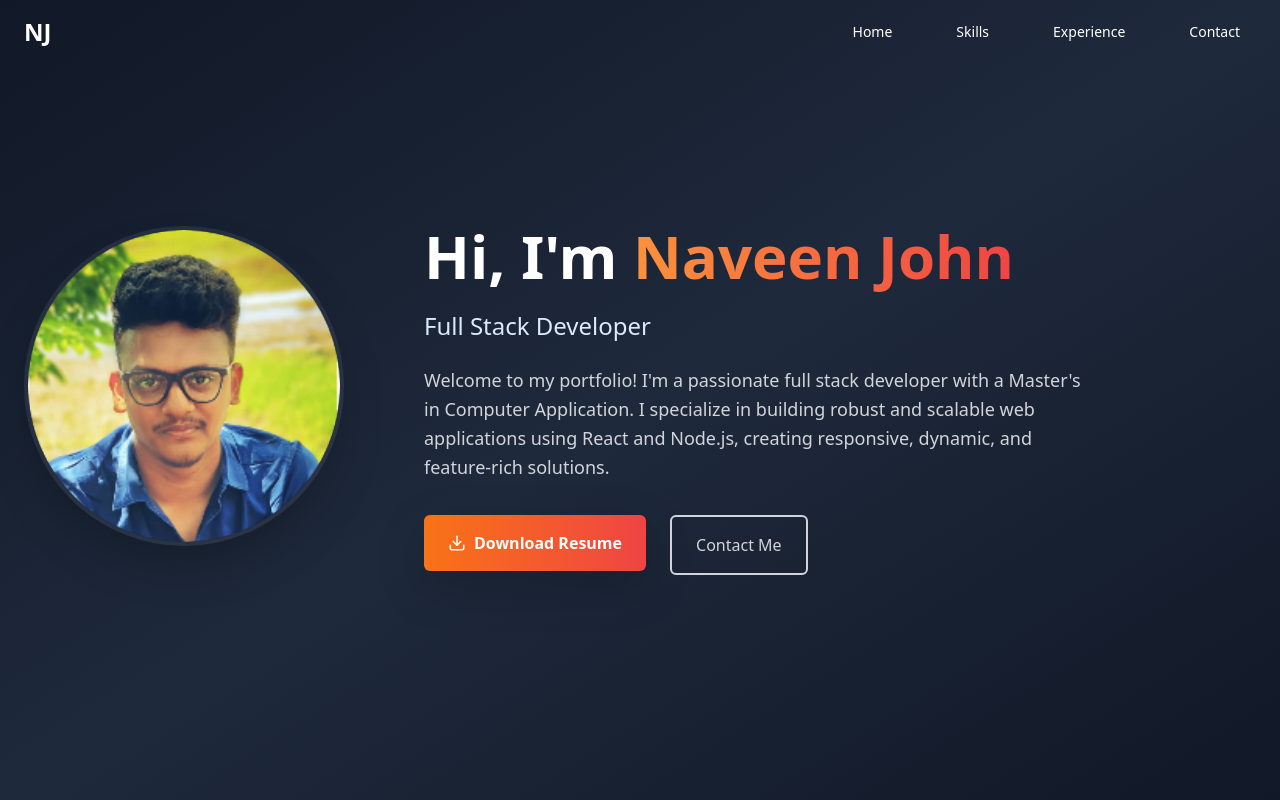
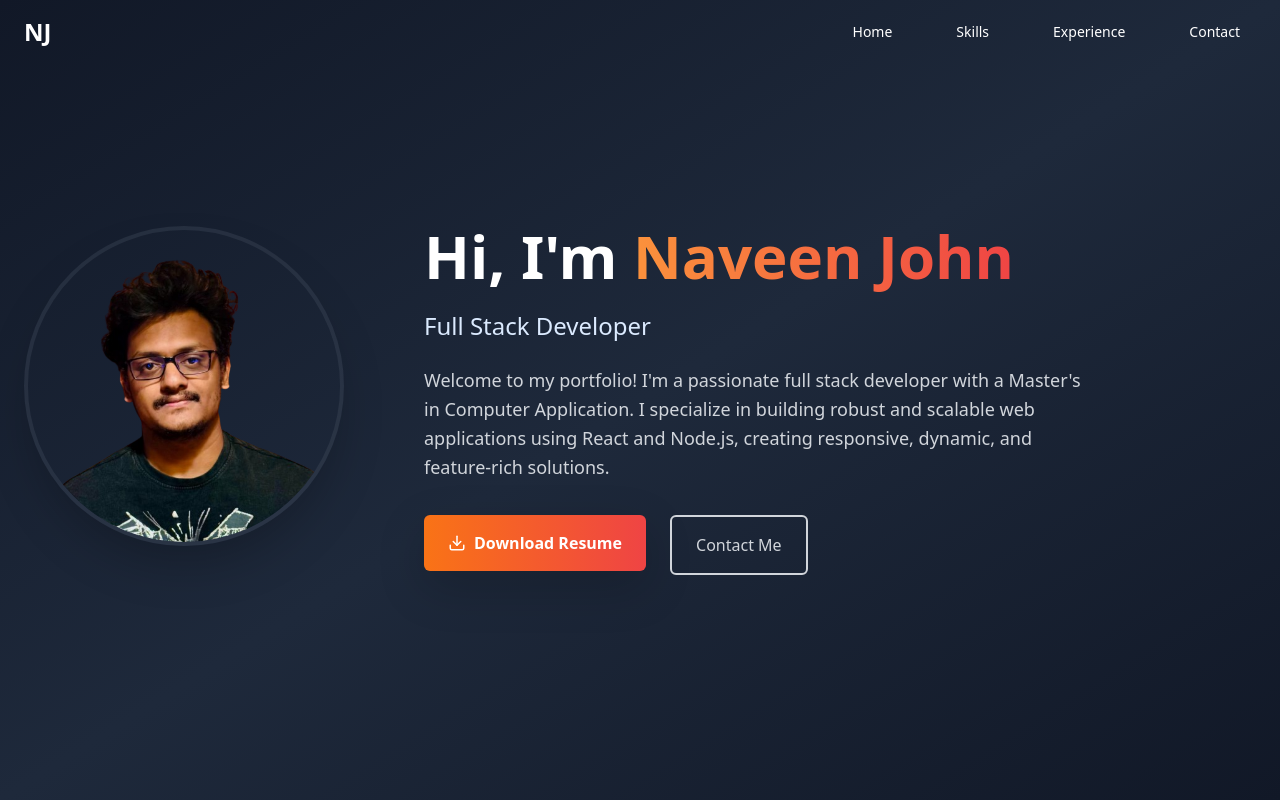
Before and after one commit to Naveen265/Portfolio-react, a React (Vite) app: page / in a window 1280 px wide. Shown: the top 800 px of the page. Built offline with nearby package versions, Linux system fonts and the light colour scheme.

Commit message:
Updated the profile img

```diff
--- a/src/components/Hero.tsx
+++ b/src/components/Hero.tsx
@@ -19,7 +19,7 @@ const Hero = () => {
         <div className="flex justify-center lg:justify-start">
           <div className="relative w-52 h-52 sm:w-72 sm:h-72 lg:w-80 lg:h-80 rounded-full overflow-hidden border-4 border-gray-600/30 shadow-2xl">
             <img
-              src="/myself.jpg"
+              src="/naan.png"
               alt="Naveen John"
               className="w-full h-full object-cover"
             />
--- a/src/index.css
+++ b/src/index.css
@@ -11,7 +11,7 @@
 }
 
 ::-webkit-scrollbar-thumb {
-  background: orange;
+  background: rgba(255, 166, 0, 0.855);
   border-radius: 10px;
 }
 
```
Also changed, not shown: public/naan.png (added).
